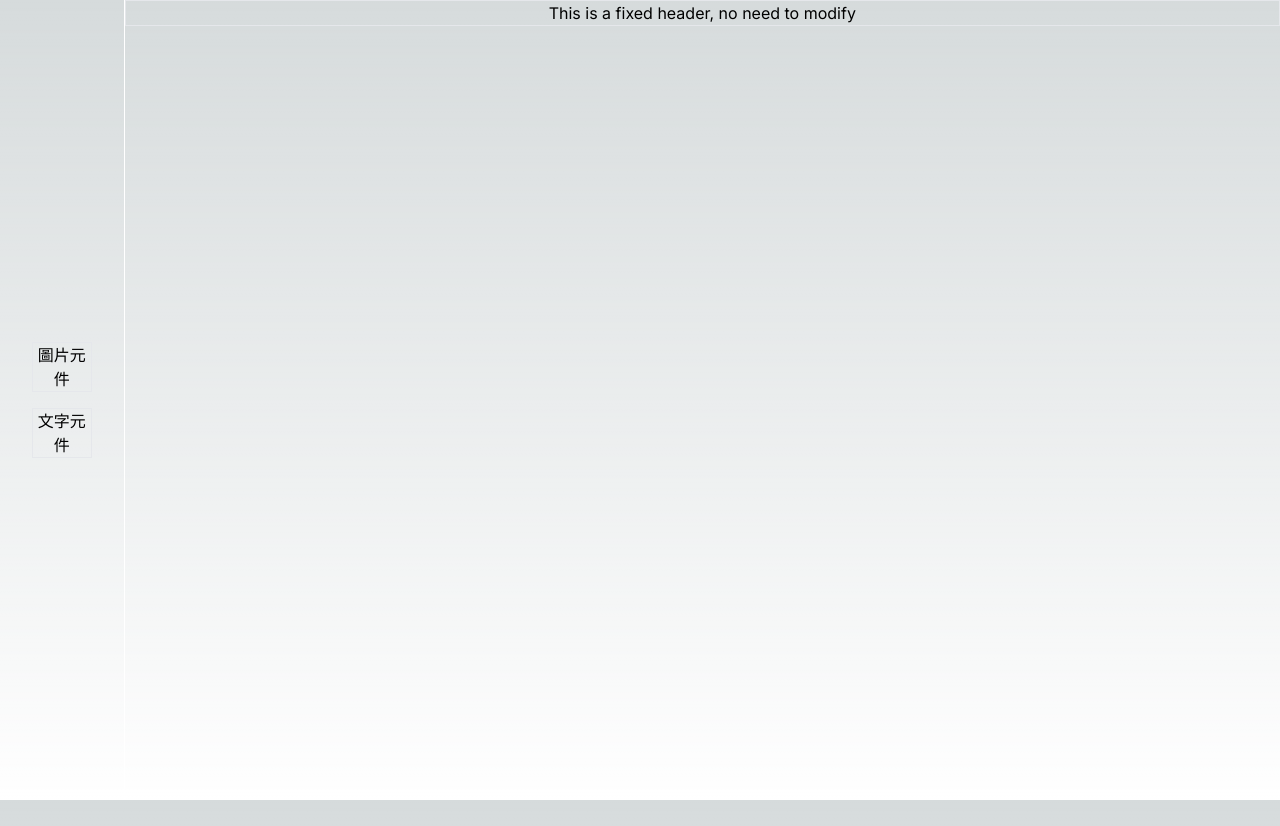
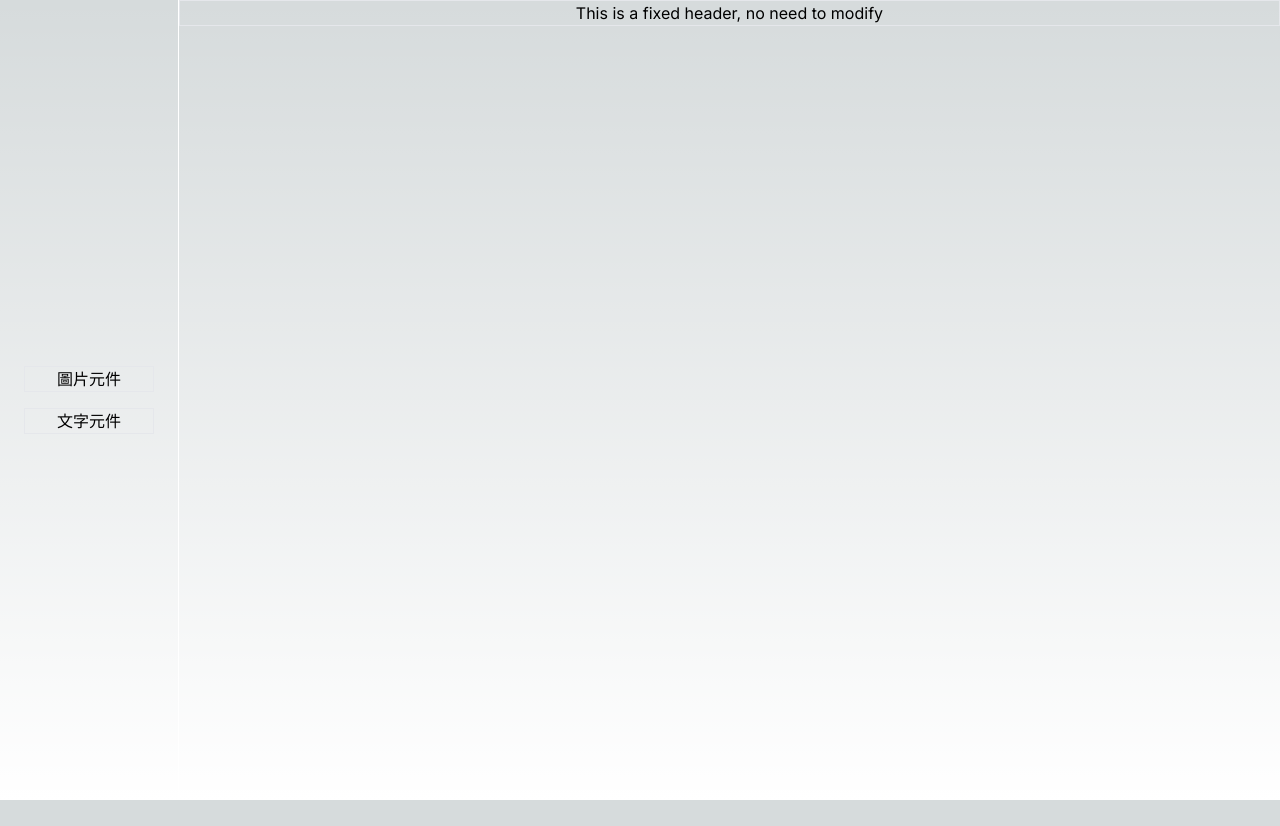
Before and after one commit to ZackJiang/MeepShop, a Next.js app: page / in a window 1280 px wide. After the commit the page ends 800 px from the top, so only its background shows below. Built offline with nearby package versions, Linux system fonts and the light colour scheme.

Commit message:
tuning page view

```diff
--- a/src/components/LeftPanel/index.tsx
+++ b/src/components/LeftPanel/index.tsx
@@ -32,8 +32,8 @@ export default function LeftPanel() {
   );
 
   return (
-    <div className="h-screen px-8 flex items-center border-r border-white">
-      <div className="flex flex-col">
+    <div className="h-screen w-[200px] px-6 flex items-center border-r border-white">
+      <div className="flex flex-col w-full">
         {selectedElement ? (
           <>
             {selectedElement.type === "image" && (
--- a/src/components/RightPanel/index.tsx
+++ b/src/components/RightPanel/index.tsx
@@ -55,11 +55,11 @@ export default function RightPanel() {
   };
 
   return (
-    <div className="w-full">
-      <div className="w-full border text-center">
+    <div className="w-full h-screen flex flex-col">
+      <div className="border text-center">
         This is a fixed header, no need to modify
       </div>
-      <div ref={drop} className="h-full">
+      <div ref={drop} className="flex-1 overflow-y-scroll">
         {elements.map((element) => (
           <div
             key={element.id}
```
